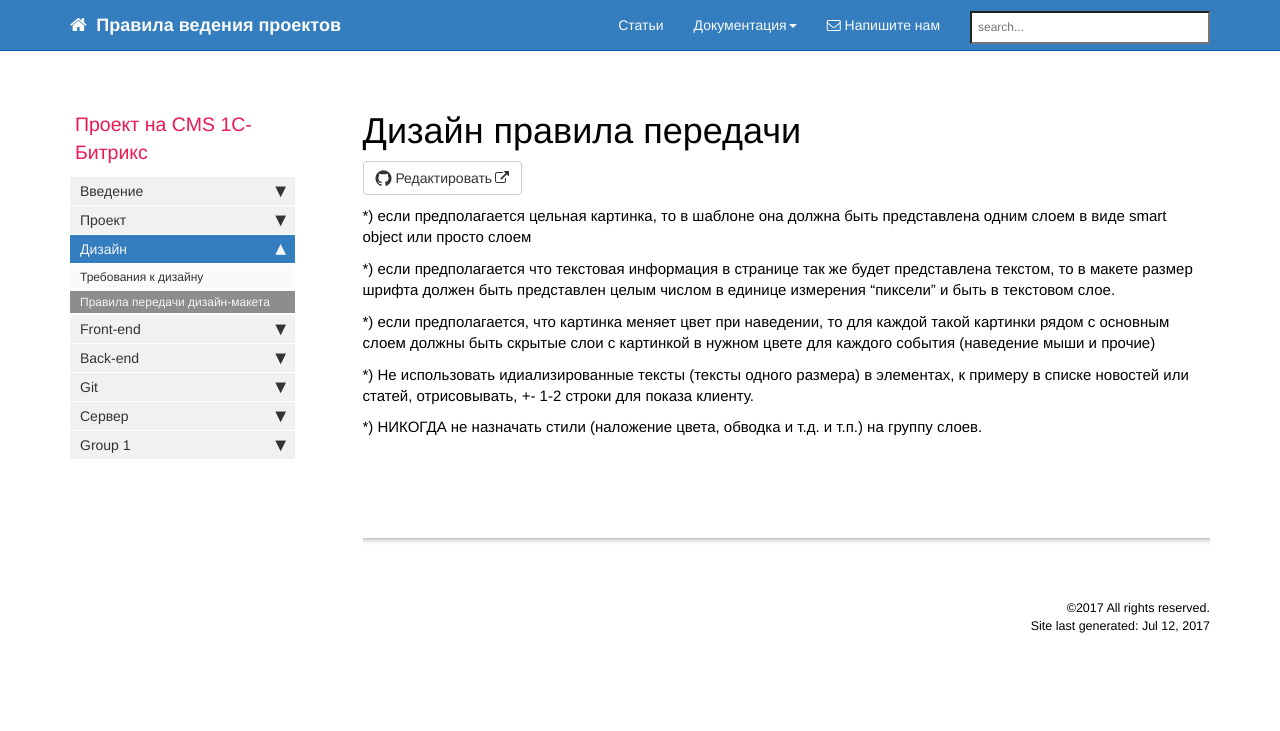
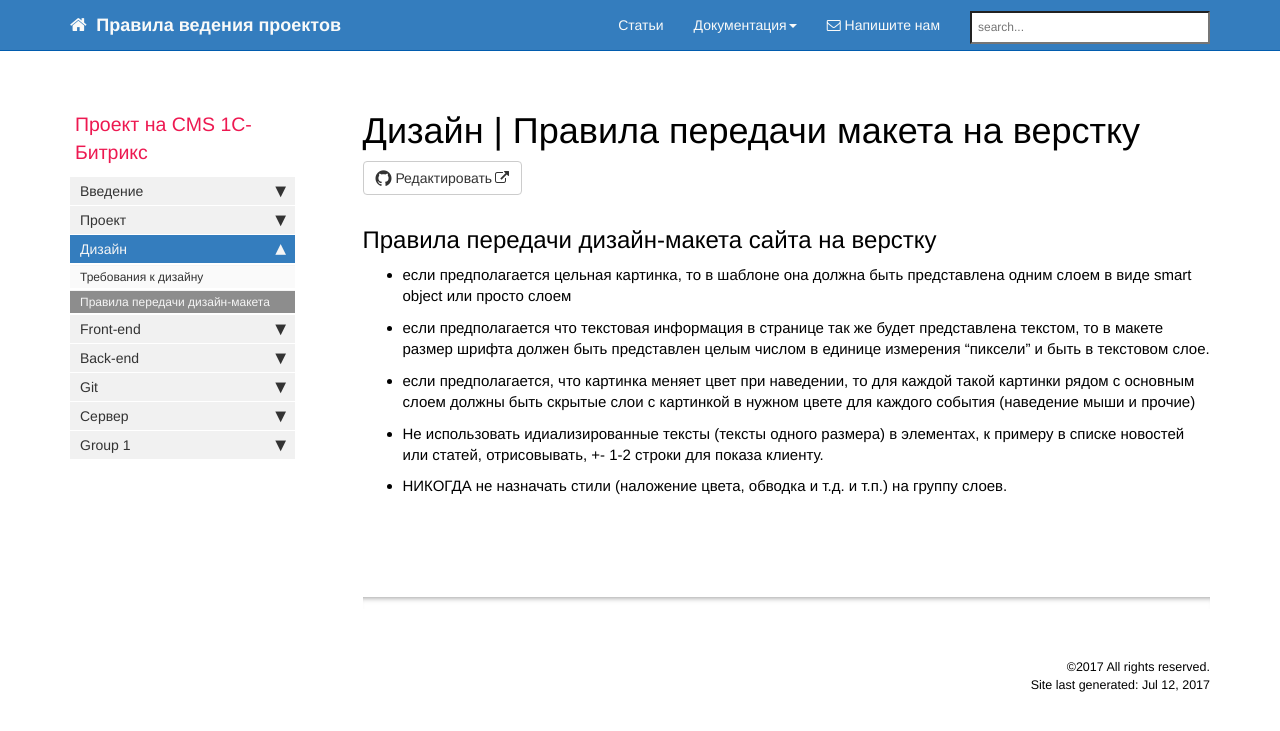
Before and after one commit to gdecider/gdecider.github.io, a Jekyll site: the page built from pages/bx/bx_design-rules.md, in a window 1280 px wide. Shown: the top 731 px of the page. Built offline with Jekyll 4.4.1, drawn with Linux system fonts in a browser that asks for light colours; nearby versions of some CDN libraries; comment, search, counter and statistics services are not loaded.

Commit message:
Update bx_design-rules.md

```diff
--- a/pages/bx/bx_design-rules.md
+++ b/pages/bx/bx_design-rules.md
@@ -1,5 +1,5 @@
 ---
-title: Дизайн правила передачи
+title: Дизайн | Правила передачи макета на верстку
 keywords: sample homepage
 sidebar: bx_sidebar
 folder: bx
@@ -8,12 +8,14 @@ summary: false
 toc: false
 ---
 
-*) если предполагается цельная картинка, то в шаблоне она должна быть представлена одним слоем в виде smart object или просто слоем
+## Правила передачи дизайн-макета сайта на верстку
 
-*) если предполагается что текстовая информация в странице так же будет представлена текстом, то в макете размер шрифта должен быть представлен целым числом в единице измерения "пиксели" и быть в текстовом слое.
+* если предполагается цельная картинка, то в шаблоне она должна быть представлена одним слоем в виде smart object или просто слоем
 
-*) если предполагается, что картинка меняет цвет при наведении, то для каждой такой картинки рядом с основным слоем должны быть скрытые слои с картинкой в нужном цвете для каждого события (наведение мыши и прочие)
+* если предполагается что текстовая информация в странице так же будет представлена текстом, то в макете размер шрифта должен быть представлен целым числом в единице измерения "пиксели" и быть в текстовом слое.
 
-*) Не использовать идиализированные тексты (тексты одного размера) в элементах, к примеру в списке новостей или статей, отрисовывать, +- 1-2 строки для показа клиенту.
+* если предполагается, что картинка меняет цвет при наведении, то для каждой такой картинки рядом с основным слоем должны быть скрытые слои с картинкой в нужном цвете для каждого события (наведение мыши и прочие)
 
-*) НИКОГДА не назначать стили (наложение цвета, обводка и т.д. и т.п.) на группу слоев.
+* Не использовать идиализированные тексты (тексты одного размера) в элементах, к примеру в списке новостей или статей, отрисовывать, +- 1-2 строки для показа клиенту.
+
+* НИКОГДА не назначать стили (наложение цвета, обводка и т.д. и т.п.) на группу слоев.
```
